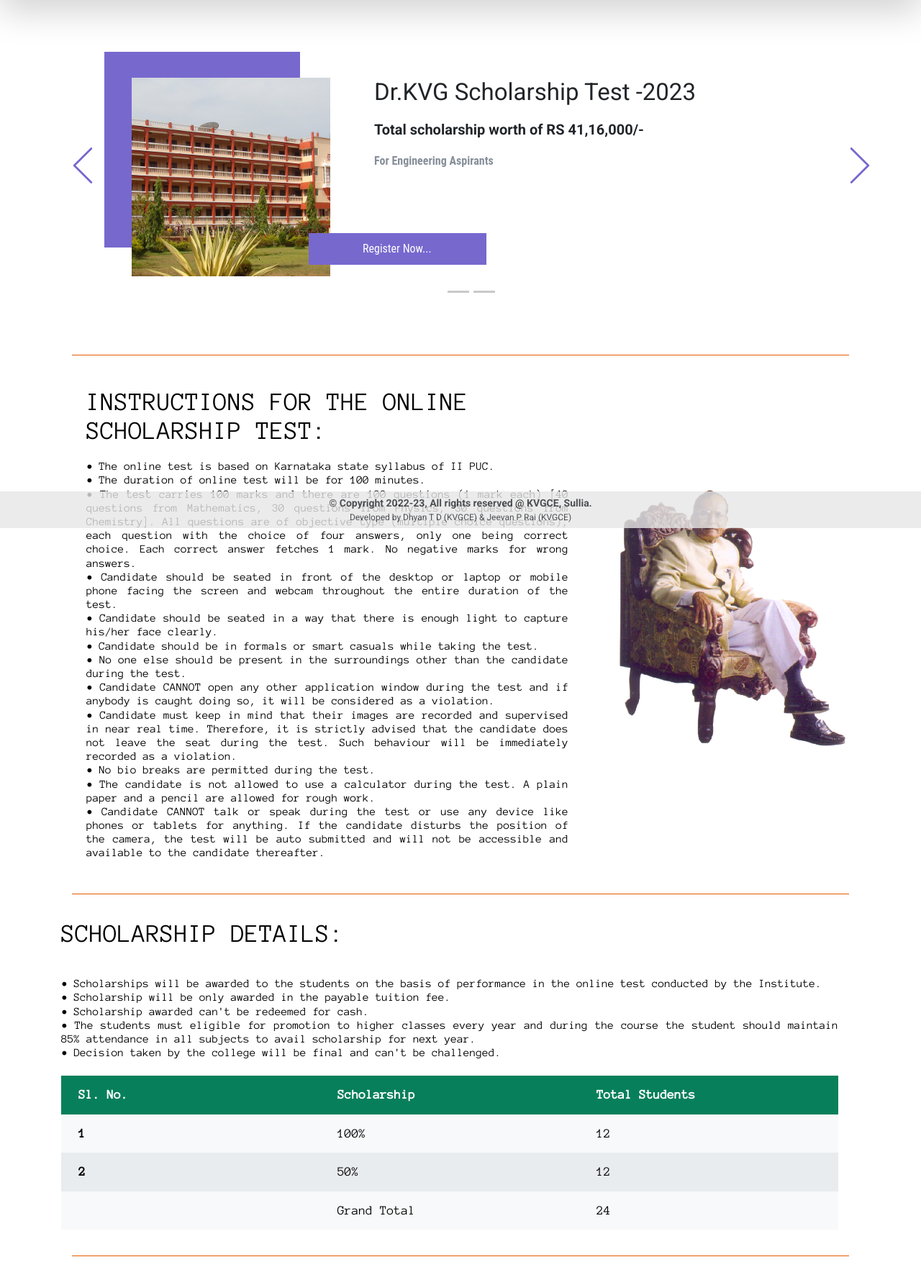
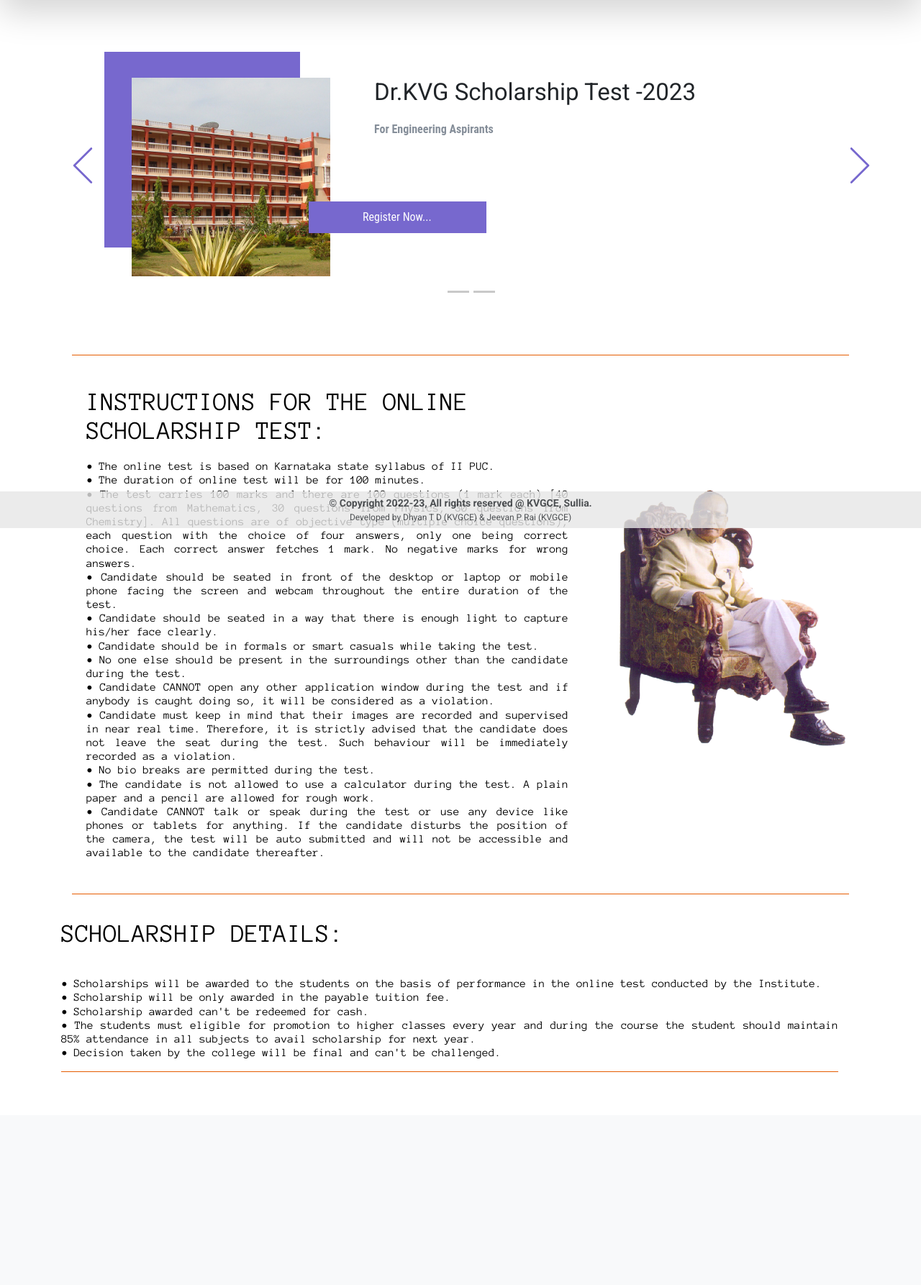
Before and after one commit to DhyanTD/KVGCE-Quiz-Web, a Flask app: page / in a window 1280 px wide. Shown: the part 66-1852 px from the top of the page at 72% size. After the commit the page ends 1556 px from the top, so only its background shows below. Run offline with Flask 3, Linux system fonts and the light colour scheme; some libraries are stand-ins or nearby versions.

Commit message:
content change

```diff
--- a/templates/index.html
+++ b/templates/index.html
@@ -310,8 +310,8 @@
                                 data-image-width="720" data-image-height="1080">
                             <h3 class="u-text u-text-1" style="font-size: 33px;">Dr.KVG Scholarship Test -2023</strong>
                             </h3>
-                            <h3 class="u-text-2" style="font-size: 20px;"><strong> Total scholarship worth of RS
-                                    41,16,000/- </strong></h3>
+                            <!-- <h3 class="u-text-2" style="font-size: 20px;"><strong> Total scholarship worth of RS
+                                    41,16,000/- </strong></h3> -->
                             <p class="u-text u-text-palette-5-dark-1 u-text-2"
                                 style="text-align:justify; font-weight: 600;">For Engineering Aspirants<br>
                             <p class="u-text u-text-palette-5-dark-1 u-text-2"></p>
@@ -418,7 +418,7 @@
                         • The students must eligible for promotion to higher classes every year and during the course the student should
                         maintain 85% attendance in all subjects to avail scholarship for next year.<br>
                         • Decision taken by the college will be final and can't be challenged.
-                        <table>
+                        <!-- <table>
                             <thead>
                                 <tr>
                                     <th>Sl. No.</th>
@@ -443,14 +443,14 @@
                                     <td>24</td>
                                 </tr>
                             </tbody>
-                        </table>
+                        </table> -->
                     <!-- <div class="col-md-4">
                         <center><img
                                 src="/static/founder.png"
                                 class="img3" /></center>
                     </div> -->
+                <hr color="#FF6600" />
                 </div>
-                <hr color="#FF6600" />
         </div>
         <br>
     </section>
```
